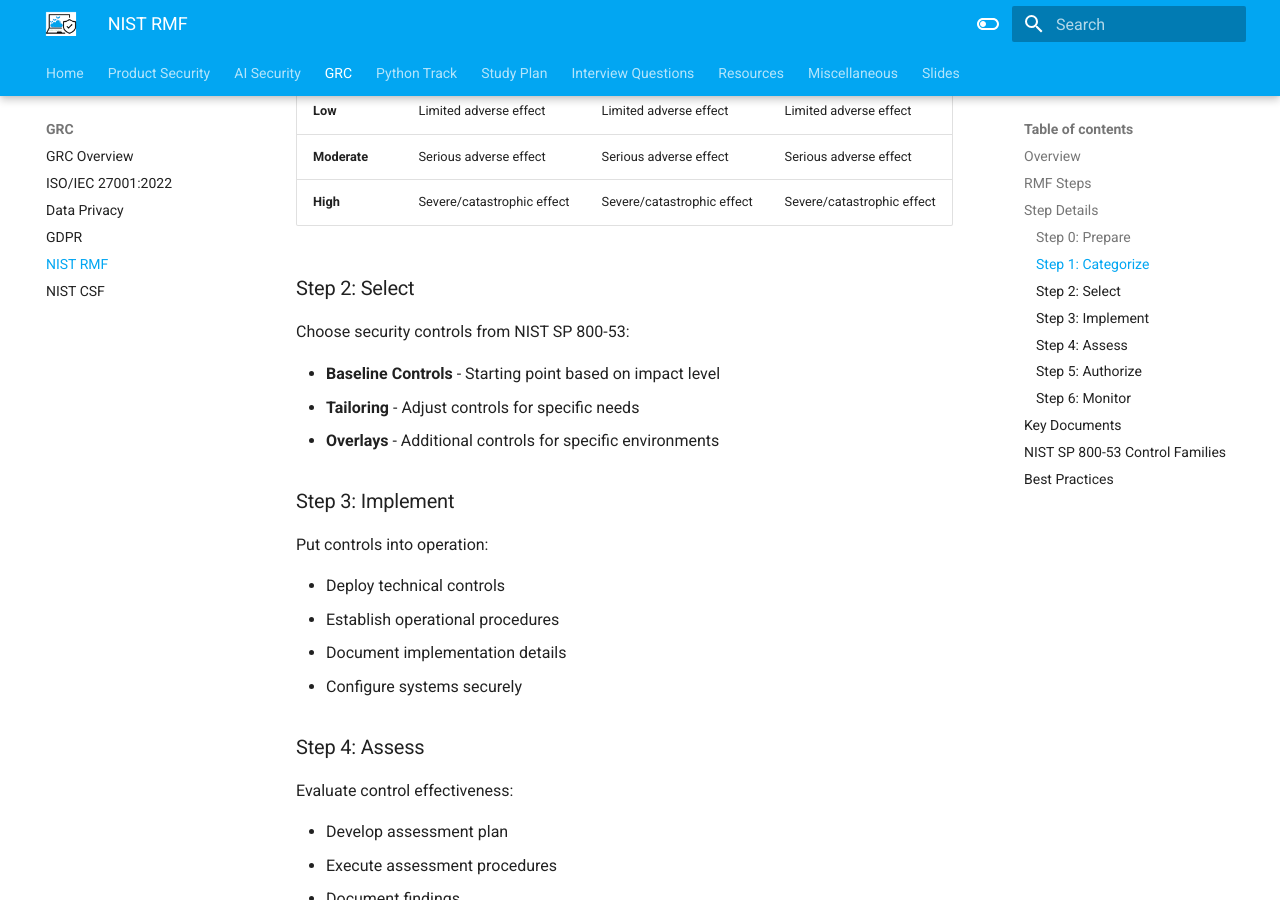
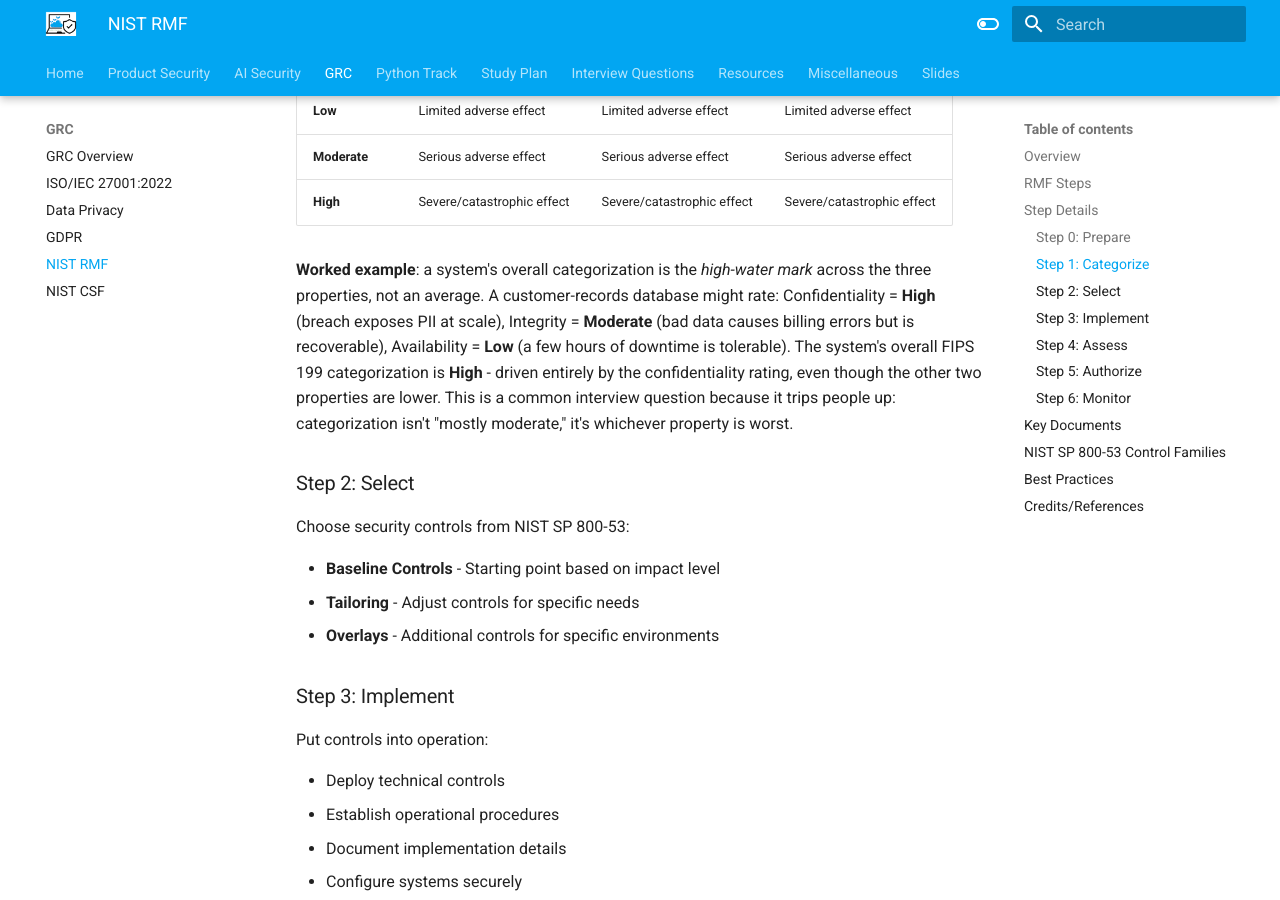
Before and after one commit to jassics/CybercloudLearning, an MkDocs documentation site: the page built from docs/grc/nist-rmf.md, in a window 1280 px wide and 900 px high, scrolled down 1450 px. Built offline with MkDocs 1.6.1 and Material for MkDocs 9.7.7, drawn with Linux system fonts in a browser that asks for light colours; some of the changed text lies outside the part shown.

Commit message:
Add FIPS 199 high-water-mark example and Credits/References to NIST RMF
Categorize was described only as an abstract table - add a worked
example showing overall categorization is the high-water mark across
C/I/A, not an average, a common interview trip-up point.

Co-Authored-By: Claude Sonnet 5 <noreply@anthropic.com>

```diff
--- a/docs/grc/nist-rmf.md
+++ b/docs/grc/nist-rmf.md
@@ -47,6 +47,8 @@ Determine the security impact level using FIPS 199:
 | **Low** | Limited adverse effect | Limited adverse effect | Limited adverse effect |
 | **Moderate** | Serious adverse effect | Serious adverse effect | Serious adverse effect |
 | **High** | Severe/catastrophic effect | Severe/catastrophic effect | Severe/catastrophic effect |
+
+**Worked example**: a system's overall categorization is the *high-water mark* across the three properties, not an average. A customer-records database might rate: Confidentiality = **High** (breach exposes PII at scale), Integrity = **Moderate** (bad data causes billing errors but is recoverable), Availability = **Low** (a few hours of downtime is tolerable). The system's overall FIPS 199 categorization is **High** - driven entirely by the confidentiality rating, even though the other two properties are lower. This is a common interview question because it trips people up: categorization isn't "mostly moderate," it's whichever property is worst.
 
 ### Step 2: Select
 
@@ -133,3 +135,9 @@ Continuous monitoring activities:
 3. **Document thoroughly** - Maintain comprehensive records
 4. **Automate monitoring** - Use tools for continuous assessment
 5. **Iterate regularly** - RMF is continuous, not one-time
+
+## Credits/References
+
+1. [NIST SP 800-37 Rev. 2: Risk Management Framework for Information Systems and Organizations](https://csrc.nist.gov/pubs/sp/800/37/r2/final)
+2. [FIPS 199: Standards for Security Categorization](https://csrc.nist.gov/pubs/fips/199/final)
+3. [NIST SP 800-53 Rev. 5: Security and Privacy Controls](https://csrc.nist.gov/pubs/sp/800/53/r5/upd1/final)
```
